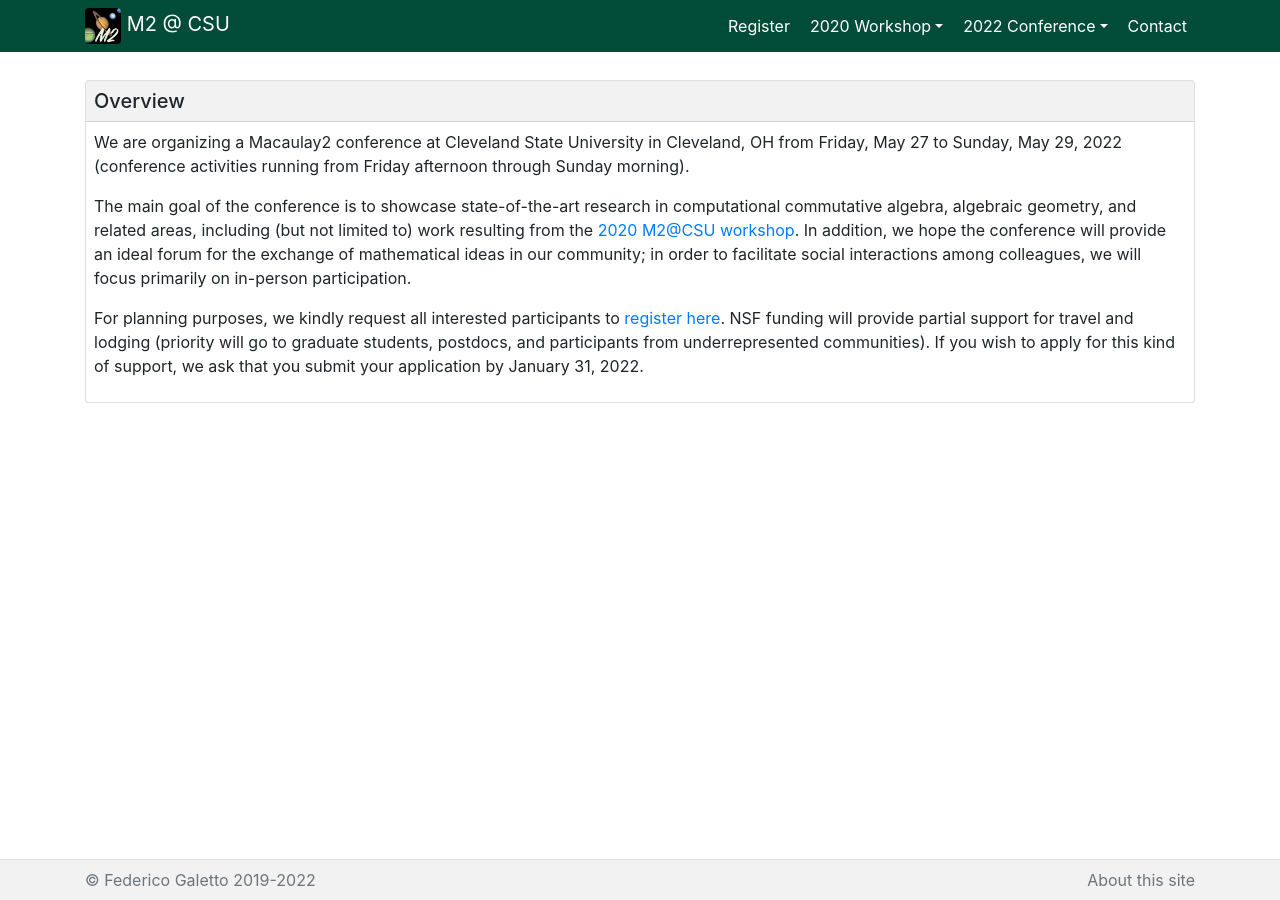
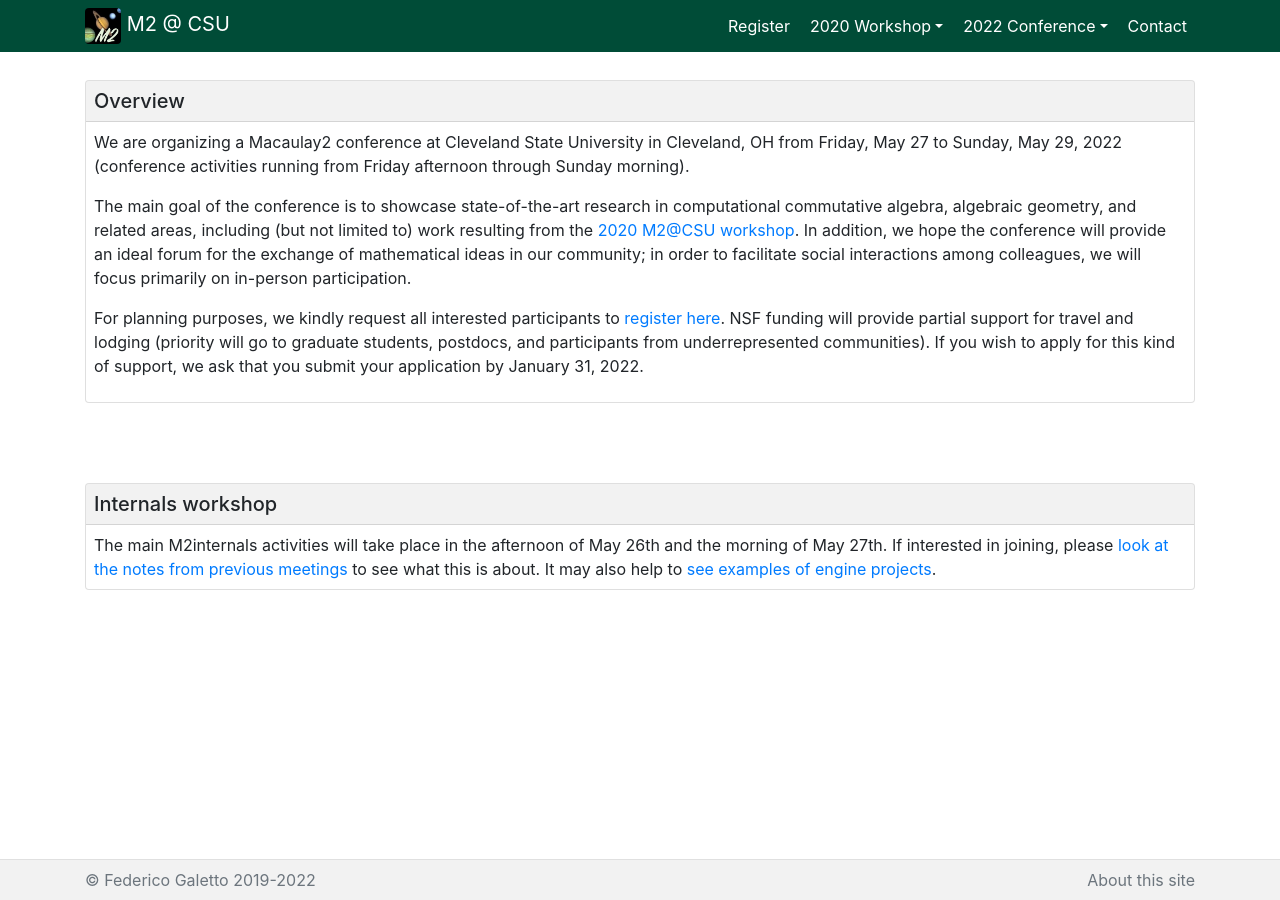
Before and after one commit to galettof/m2csu, a Jekyll site: the page built from conference.html, in a window 1280 px wide. Built offline with Jekyll 4.4.1, drawn with Linux system fonts in a browser that asks for light colours.

Commit message:
internals box

```diff
--- a/conference.html
+++ b/conference.html
@@ -21,6 +21,24 @@ title: M2 @ CSU 2022 Conference
 		-->
 
 	    <p>For planning purposes, we kindly request all interested participants to <a href="register.html">register here</a>. NSF funding will provide partial support for travel and lodging (priority will go to graduate students, postdocs, and participants from underrepresented communities). If you wish to apply for this kind of support, we ask that you submit your application by January 31, 2022.</p>
+	  </div>
+	</div>
+      </section>
+
+      <section id="internals">
+	<div class="card">
+	  <div class="card-header">
+	    <h5 class="mb-0">Internals workshop</h5>
+	  </div>
+	  <div class="card-body">
+	    The main M2internals activities will take place in the
+	    afternoon of May 26th and the morning of May 27th.  If
+	    interested in joining,
+	    please <a href="https://github.com/Macaulay2/M2/wiki/Internals%3A-Meeting-Notes"
+	    target="_blank">look at the notes from previous
+	    meetings</a> to see what this is about. It may also help
+	    to <a href="https://github.com/Macaulay2/M2/wiki/Projects#engine-projects"
+	    target="_blank">see examples of engine projects</a>.
 	  </div>
 	</div>
       </section>
```
